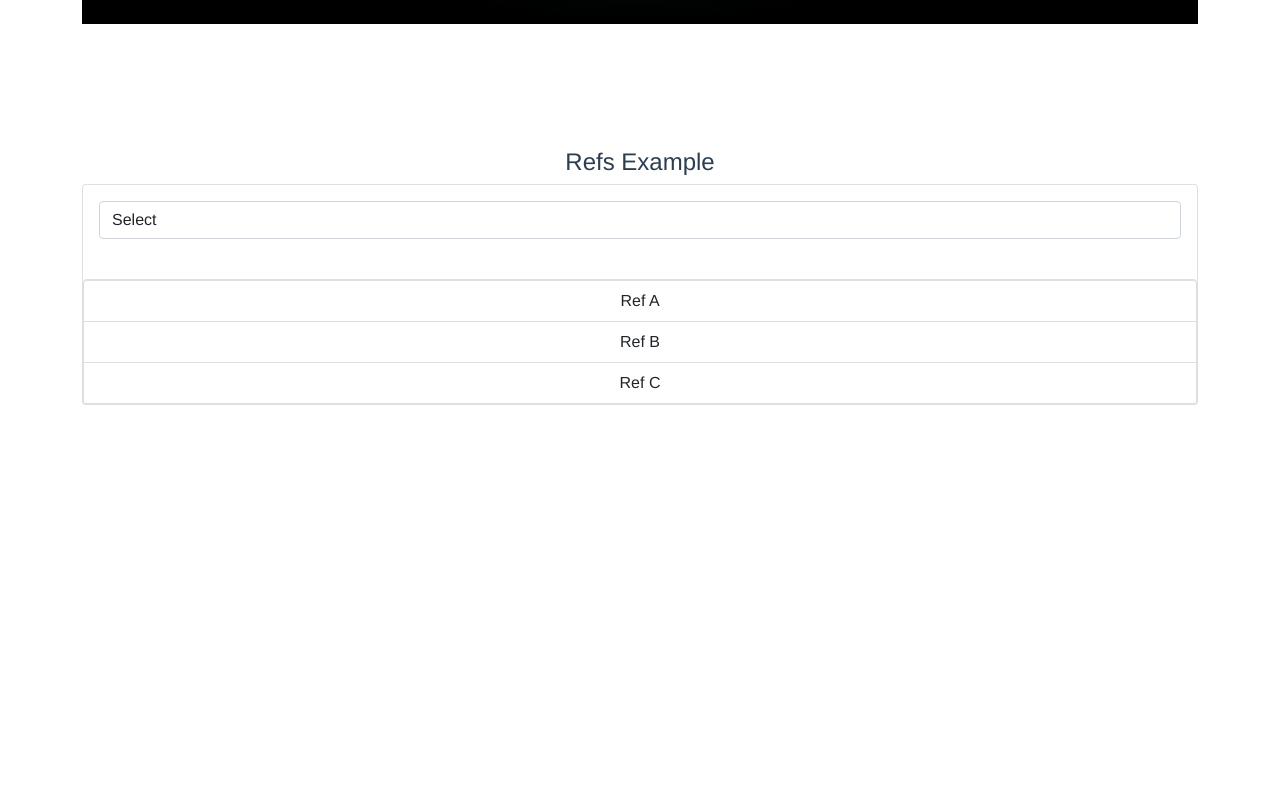
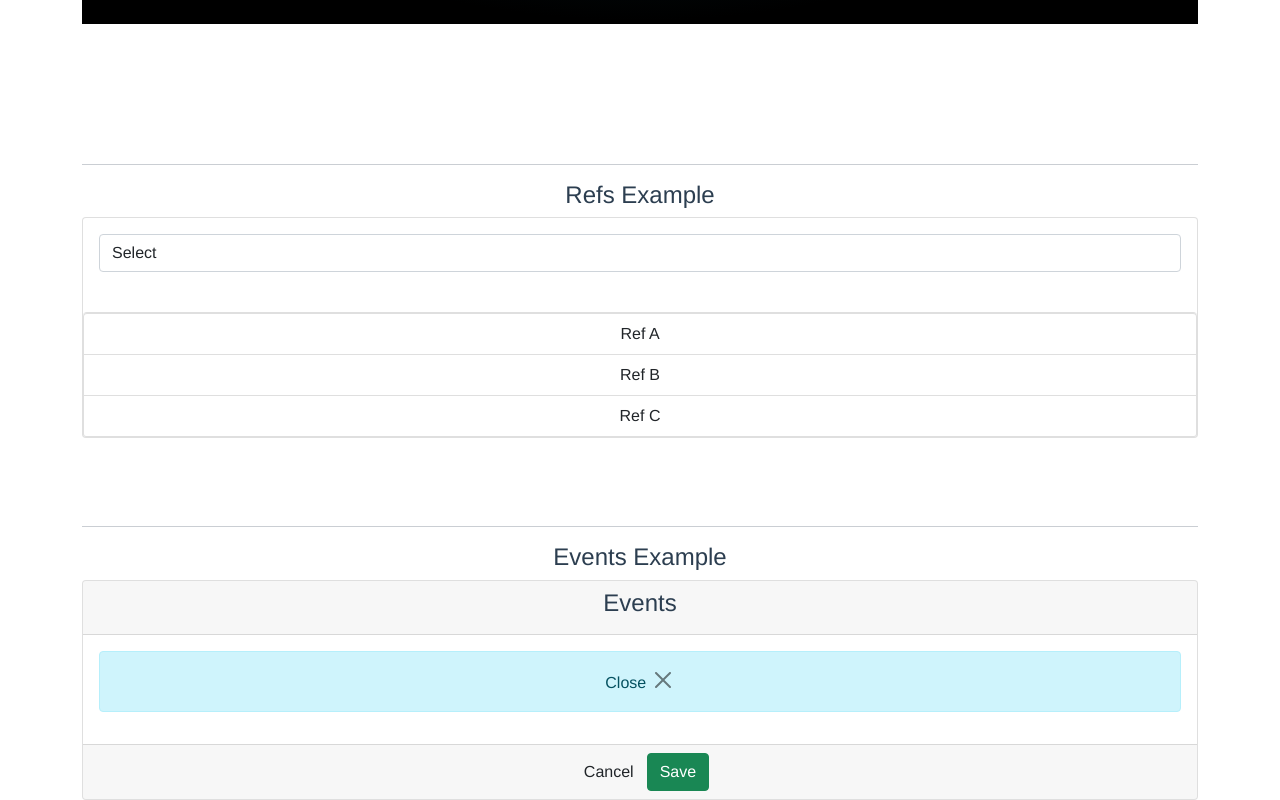
Before and after one commit to sibinx7/vue-kt, a Vue app: page / in a window 1280 px wide. Shown: the part 1574-2374 px from the top of the page. Before the commit the page ends 2027 px from the top, so only its background shows below. Built offline with nearby package versions, Linux system fonts and the light colour scheme.

Commit message:
Events added

```diff
--- a/src/components/HelloWorld.vue
+++ b/src/components/HelloWorld.vue
@@ -56,22 +56,32 @@
     </div>
     <clock-component :event-list="eventList"/>
     <br>
+    <hr>
     <div>
       <h4>Refs Example</h4>
       <refs/>
     </div>
-
+    <br>
+    <hr>
+    <div>
+      <h4>Events Example</h4>
+      <div>
+        <event @callbackEvent="handleCallbackEvent"/>
+      </div>
+    </div>
   </div>
 </template>
 
 <script>
 import clock from './clock.vue';
 import refs from './refs.vue';
+import event from './event.vue';
 export default {
   name: 'HelloWorld',
   components: {
     clockComponent: clock,
-    refs
+    refs,
+    event
   },
   props: {
     msg: String
@@ -104,6 +114,11 @@ export default {
       listOfFruits,
       eventList
     }
+  },
+  methods: {
+    handleCallbackEvent(event){
+      console.log('Callback event name', event.name)
+    }
   }
 }
 </script>
--- /dev/null
+++ b/src/components/event.vue
@@ -0,0 +1,48 @@
+<template>
+  <div class="card">
+    <div class="card-header">
+      <h4>Events</h4>
+    </div>
+    <div class="card-body">
+      <div class="alert alert-info">
+        Close
+        <button type="button" class="btn-close" aria-label="Close" @click="closeClick"></button>
+
+      </div>
+    </div>
+    <div class="card-footer text-right">
+      <button class="btn btn-cancel" @click="cancelClick">Cancel</button>
+      <button class="btn btn-success" @click="saveClick">Save</button>
+    </div>
+  </div>
+</template>
+<script>
+export default {
+  name: 'event',
+  data(){
+    return {
+
+    }
+  },
+  methods: {
+    saveClick(){
+      this.$emit('callbackEvent', {
+        name: 'save'
+      })
+    },
+    cancelClick(){
+      this.$emit('callbackEvent', {
+        name: 'cancel'
+      })
+    },
+    closeClick(){
+      this.$emit('callbackEvent', {
+        name: 'close'
+      })
+    }
+  }
+}
+</script>
+<style scoped>
+
+</style>
```
